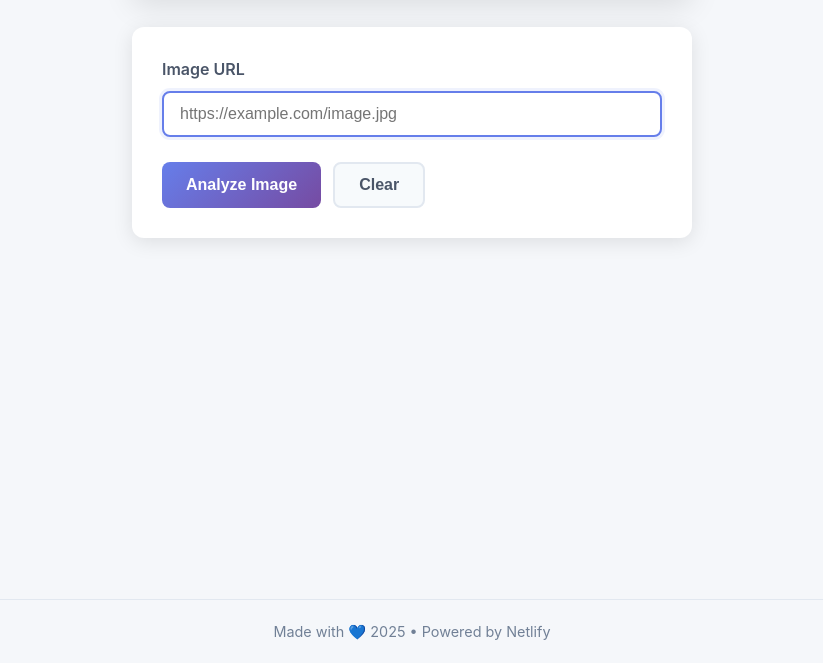
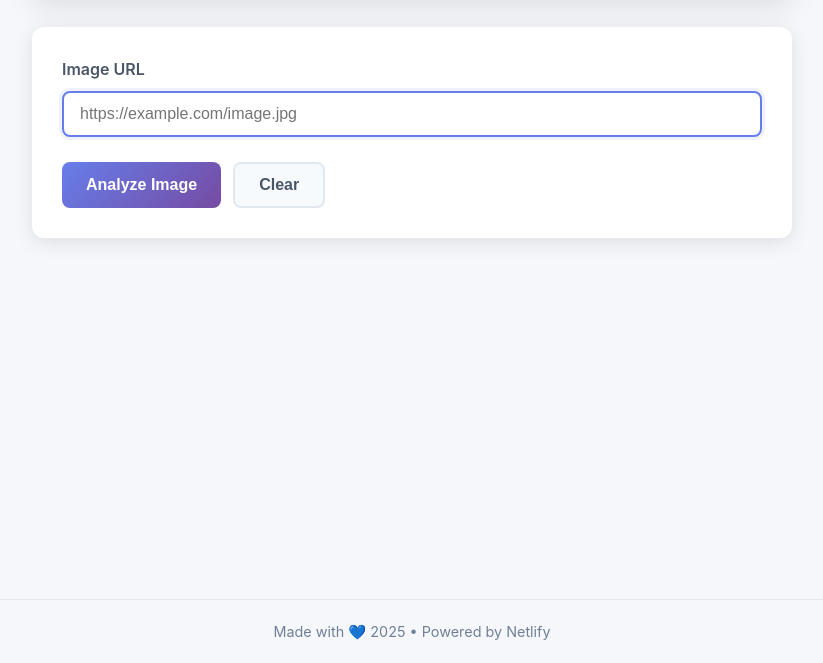
Before and after one commit to mike-ragan/images-in-email, a website: page index.html in a window 1280 px wide. Shown: the part 137-800 px from the top of the page, without its empty margins (228-1051 px from the left). Drawn offline with Linux system fonts and the light colour scheme.

Commit message:
adjust width

```diff
--- a/index.html
+++ b/index.html
@@ -24,8 +24,7 @@
         }
 
         .container {
-            max-width: 800px;
-            min-width: 600px;
+            min-width: 800px;
             margin: 0 auto;
             padding: 20px;
             flex: 1;
```
